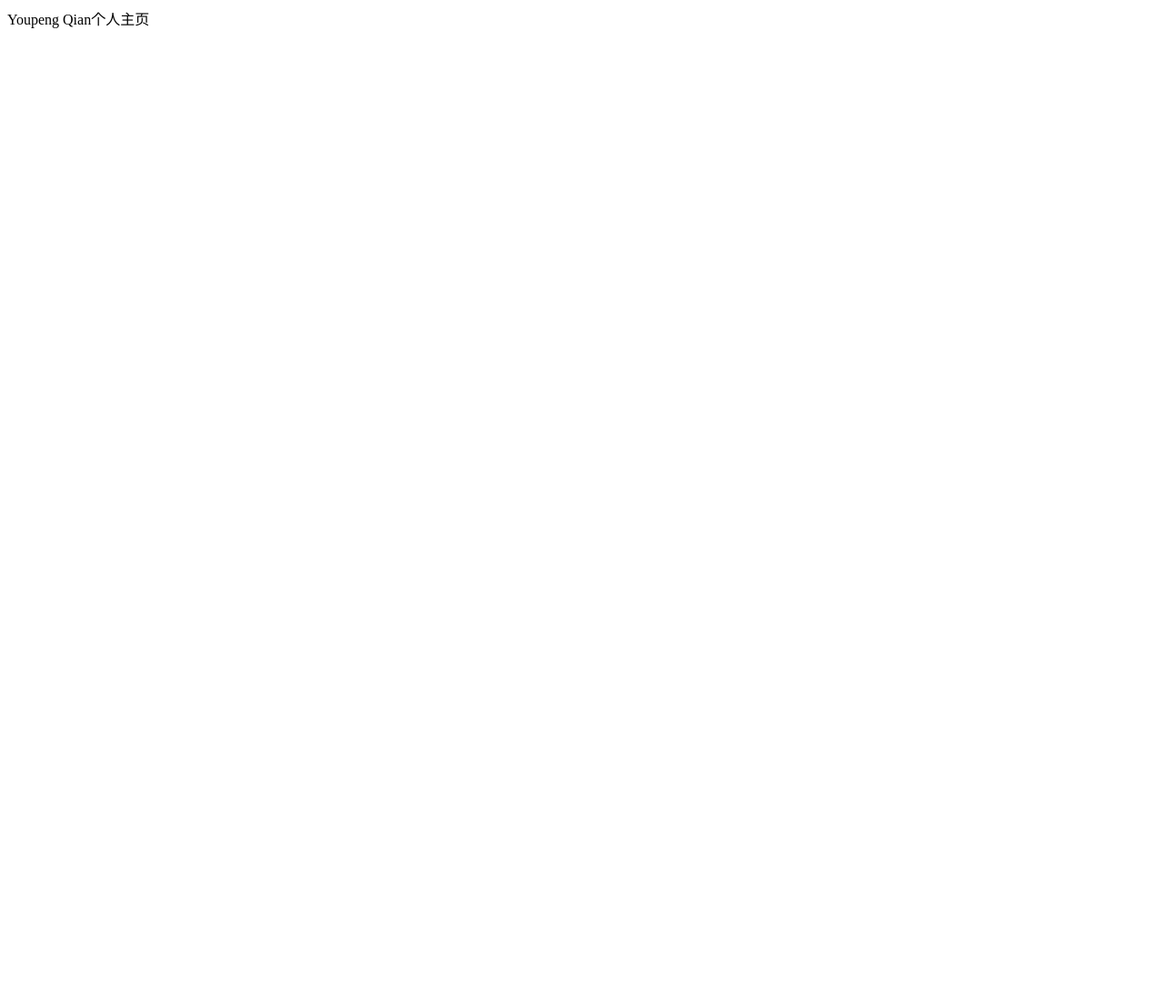
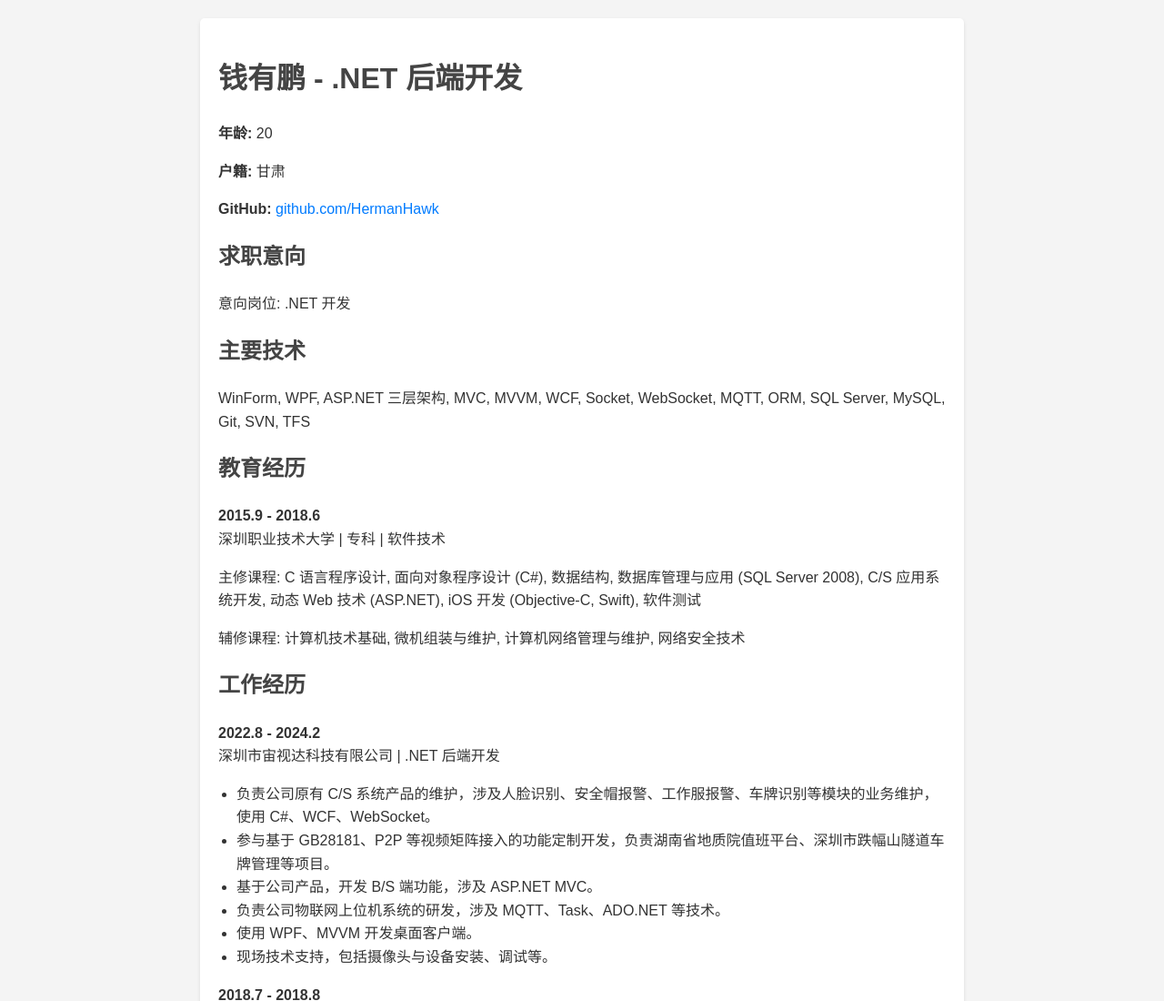
Before and after one commit to HermanHawk/HermanHawk.github.io, a plain HTML site: page index.html in a window 1280 px wide. Shown: the top 1100 px of the page at 91% size. Before the commit the page ends 800 px from the top, so only its background shows below. Drawn offline with Linux system fonts and the light colour scheme.

Commit message:
Update index.html

```diff
--- a/index.html
+++ b/index.html
@@ -1,12 +1,97 @@
 <!DOCTYPE html>
-<html lang="en">
+<html lang="zh-CN">
 <head>
-<meta charset="UTF-8">
-<meta name="viewport" content="width=device-width, initial-scale=1.0">
-<meta http-equiv="X-UA-Compatible" content="ie=edge">
-<title>钱有鹏的主页</title>
+    <meta charset="UTF-8">
+    <meta name="viewport" content="width=device-width, initial-scale=1.0">
+    <title>钱有鹏的简历</title>
+    <style>
+        body {
+            font-family: Arial, sans-serif;
+            margin: 0;
+            padding: 0;
+            line-height: 1.6;
+            background-color: #f4f4f4;
+            color: #333;
+        }
+        .container {
+            max-width: 800px;
+            margin: 20px auto;
+            background: #fff;
+            padding: 20px;
+            box-shadow: 0 2px 4px rgba(0, 0, 0, 0.1);
+            border-radius: 5px;
+        }
+        h1, h2, h3 {
+            color: #444;
+        }
+        .section {
+            margin-bottom: 20px;
+        }
+        ul {
+            padding-left: 20px;
+        }
+        a {
+            color: #007bff;
+            text-decoration: none;
+        }
+        a:hover {
+            text-decoration: underline;
+        }
+    </style>
 </head>
 <body>
-Youpeng Qian个人主页
+    <div class="container">
+        <h1>钱有鹏 - .NET 后端开发</h1>
+        <p><strong>年龄:</strong> 20</p>
+        <p><strong>户籍:</strong> 甘肃</p>
+        <p><strong>GitHub:</strong> <a href="https://github.com/HermanHawk" target="_blank">github.com/HermanHawk</a></p>
+
+        <div class="section">
+            <h2>求职意向</h2>
+            <p>意向岗位: .NET 开发</p>
+        </div>
+
+        <div class="section">
+            <h2>主要技术</h2>
+            <p>WinForm, WPF, ASP.NET 三层架构, MVC, MVVM, WCF, Socket, WebSocket, MQTT, ORM, SQL Server, MySQL, Git, SVN, TFS</p>
+        </div>
+
+        <div class="section">
+            <h2>教育经历</h2>
+            <p><strong>2015.9 - 2018.6</strong><br>深圳职业技术大学 | 专科 | 软件技术</p>
+            <p>主修课程: C 语言程序设计, 面向对象程序设计 (C#), 数据结构, 数据库管理与应用 (SQL Server 2008), C/S 应用系统开发, 动态 Web 技术 (ASP.NET), iOS 开发 (Objective-C, Swift), 软件测试</p>
+            <p>辅修课程: 计算机技术基础, 微机组装与维护, 计算机网络管理与维护, 网络安全技术</p>
+        </div>
+
+        <div class="section">
+            <h2>工作经历</h2>
+            <p><strong>2022.8 - 2024.2</strong><br>深圳市宙视达科技有限公司 | .NET 后端开发</p>
+            <ul>
+                <li>负责公司原有 C/S 系统产品的维护，涉及人脸识别、安全帽报警、工作服报警、车牌识别等模块的业务维护，使用 C#、WCF、WebSocket。</li>
+                <li>参与基于 GB28181、P2P 等视频矩阵接入的功能定制开发，负责湖南省地质院值班平台、深圳市跌幅山隧道车牌管理等项目。</li>
+                <li>基于公司产品，开发 B/S 端功能，涉及 ASP.NET MVC。</li>
+                <li>负责公司物联网上位机系统的研发，涉及 MQTT、Task、ADO.NET 等技术。</li>
+                <li>使用 WPF、MVVM 开发桌面客户端。</li>
+                <li>现场技术支持，包括摄像头与设备安装、调试等。</li>
+            </ul>
+
+            <p><strong>2018.7 - 2018.8</strong><br>深圳市锐诺网络技术开发有限公司 | .NET 后端开发</p>
+            <ul>
+                <li>负责项目功能开发，涉及 ASP.NET 开发。</li>
+            </ul>
+        </div>
+
+        <div class="section">
+            <h2>相关技能</h2>
+            <p>熟悉 C, C#, HTML, CSS, JavaScript, jQuery, AJAX, Objective-C, WCF, WebSocket, MQTT</p>
+            <p>熟悉 SQL Server 和 MySQL 数据库</p>
+            <p>掌握软件测试技术和计算机系统组装</p>
+        </div>
+
+        <div class="section">
+            <h2>自我评价</h2>
+            <p>工作责任心强，吃苦耐劳，能承受较强的工作压力；有上进心，积极学习提高自身实力；具备良好的沟通能力和团队合作意识，思维活跃，具备较强的主观能动性。</p>
+        </div>
+    </div>
 </body>
 </html>
```
